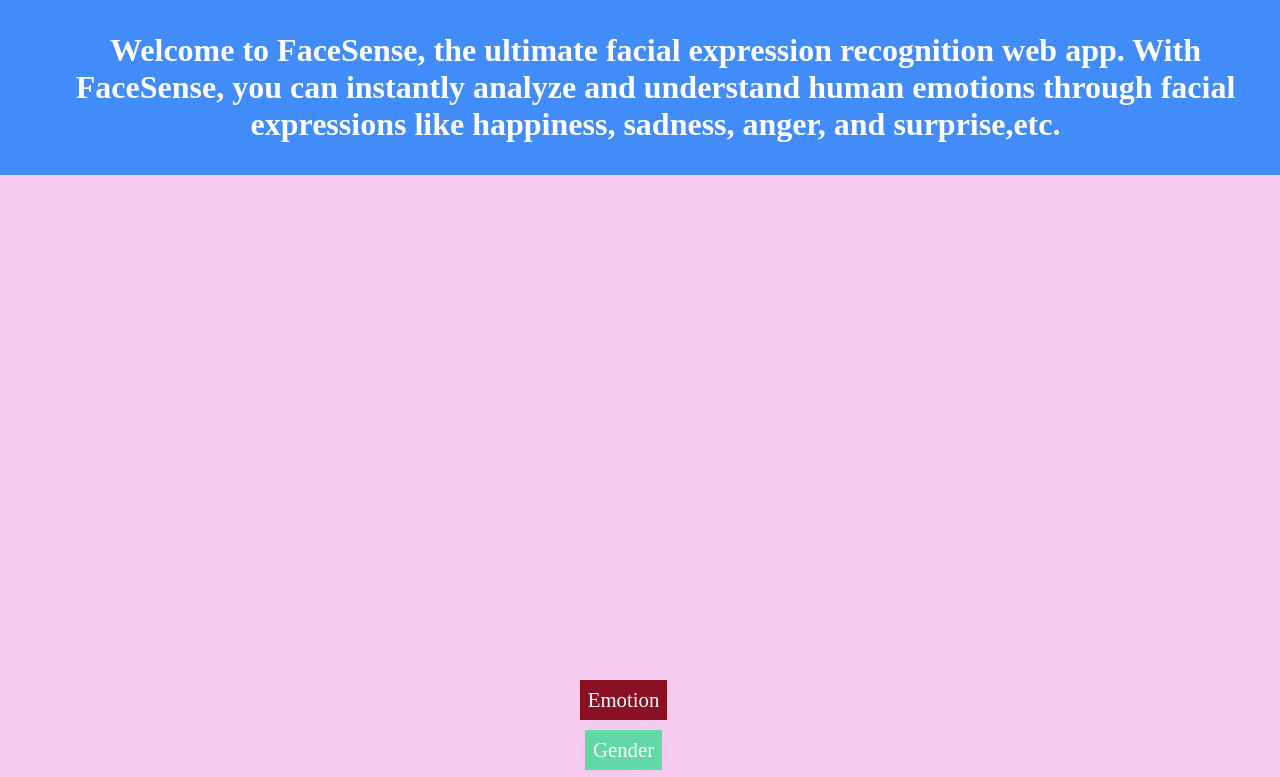
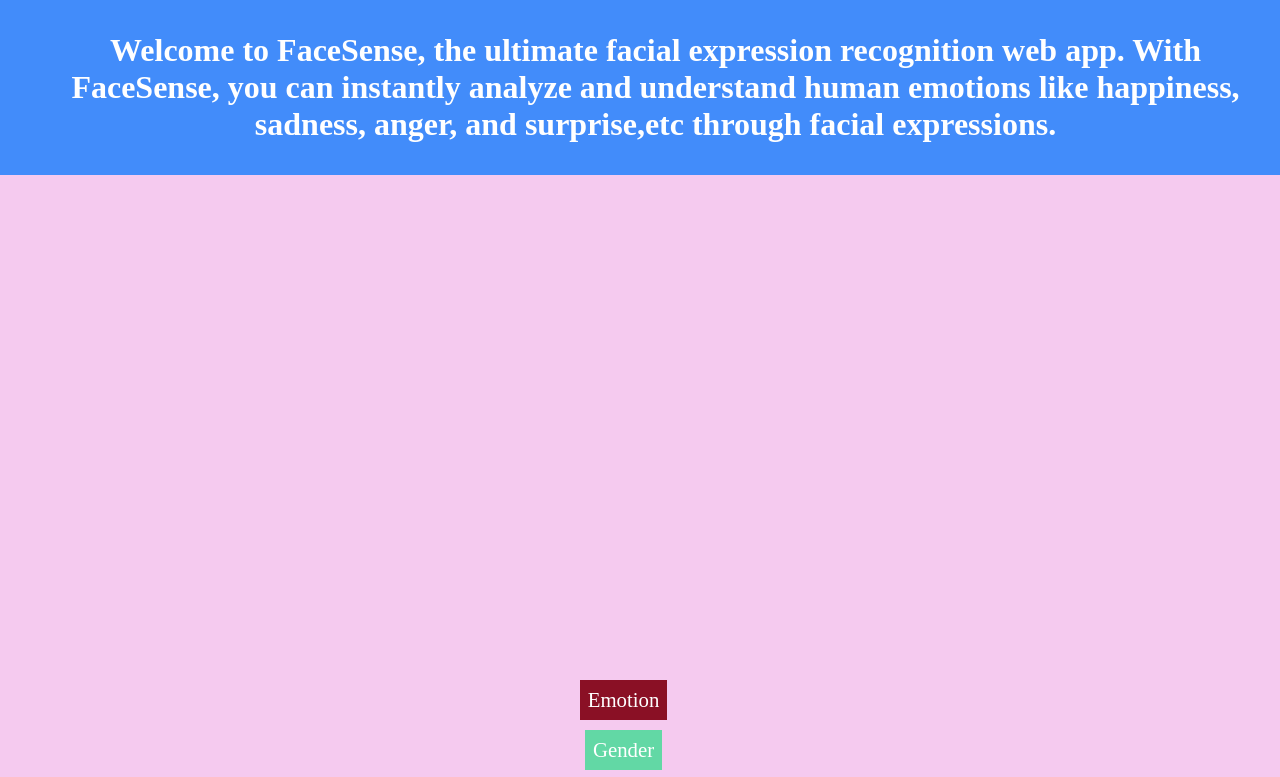
Before and after one commit to Vinit1236/Face-Recognition, a plain HTML site: page index.html in a window 1280 px wide. Shown: the top 777 px of the page. Drawn offline with Linux system fonts and the light colour scheme; no server answers.

Commit message:
Update index.html

```diff
--- a/index.html
+++ b/index.html
@@ -7,7 +7,7 @@
     <link rel="stylesheet" href="CSS/style.css" />
   </head>
   <body>
-    <h1>Welcome to FaceSense, the ultimate facial expression recognition web app. With FaceSense, you can instantly analyze and understand human emotions through facial expressions like happiness, sadness, anger, and surprise,etc.</h1>
+    <h1>Welcome to FaceSense, the ultimate facial expression recognition web app. With FaceSense, you can instantly analyze and understand human emotions like happiness, sadness, anger, and surprise,etc through facial expressions.</h1>
     <div class="container">
       <video id="video" height="500" width="500" autoplay muted></video>
     </div>
```
